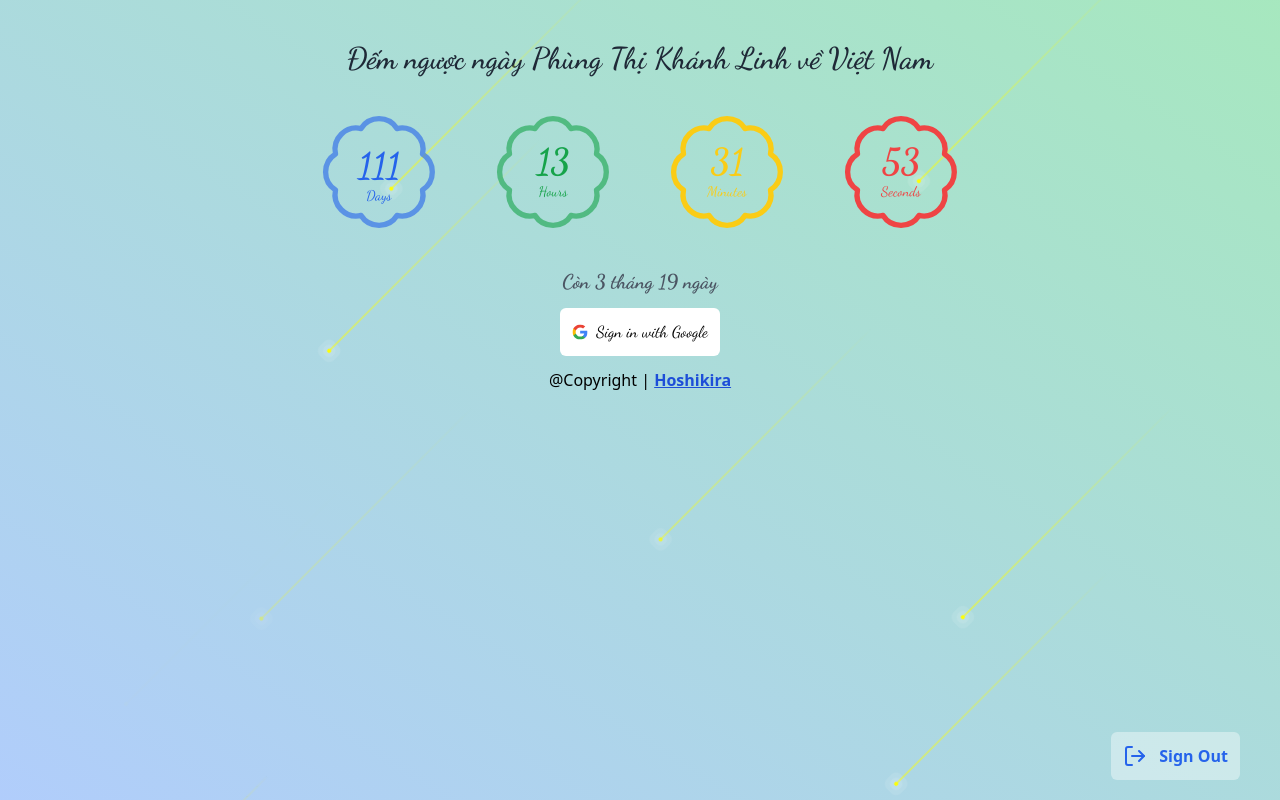
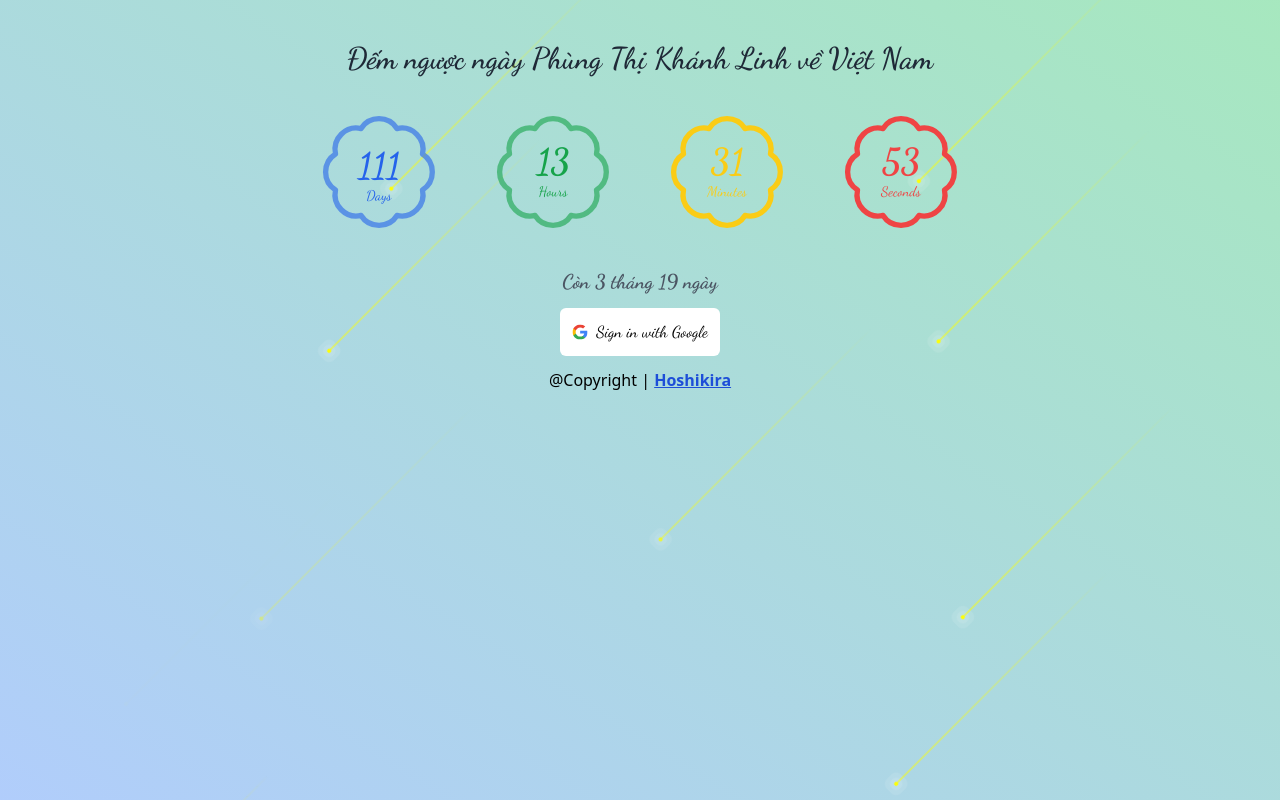
Before and after one commit to hoshikira18/ptkl-back-to-vn, a Next.js app: page / in a window 1280 px wide. Built offline with nearby package versions, Linux system fonts and the light colour scheme; no server answers.

Commit message:
fix sign out button

```diff
--- a/src/app/components/star-background.jsx
+++ b/src/app/components/star-background.jsx
@@ -9,7 +9,7 @@ const StarSky = async () => {
   const session = await auth();
   return (
     <section className="py-10 bg-gradient-to-tr from-blue-500/40 to-green-500/40 overflow-y-scroll overflow-x-hidden">
-      <SignOutButton />
+      {session && <SignOutButton />}
       <span id="star"></span>
       <span id="star"></span>
       <span id="star"></span>
```
